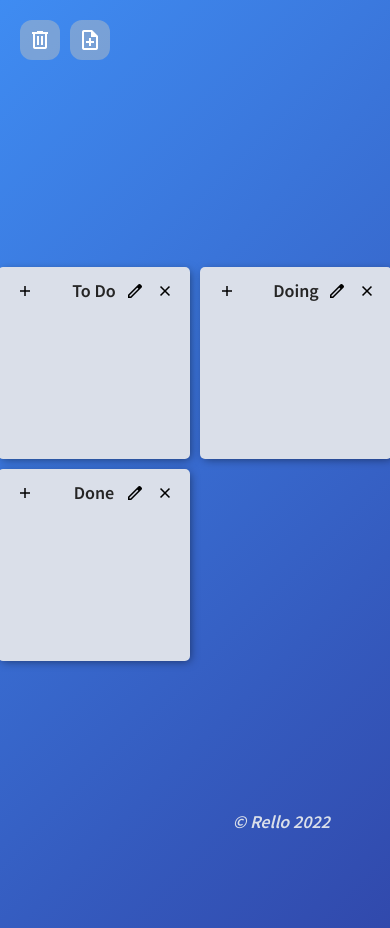
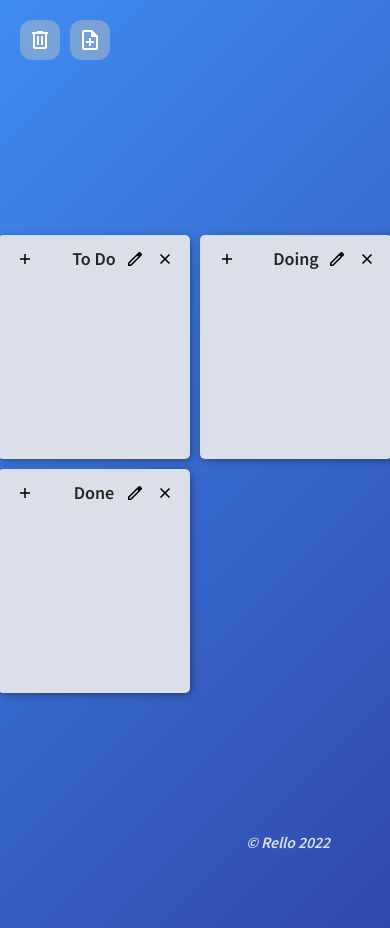
Before and after one commit to songforthemute/rello, a React (Create React App) app: page / in a window 390 px wide. Built offline with nearby package versions, Linux system fonts and the light colour scheme.

Commit message:
Reactive for iphone mini CSS

```diff
--- a/src/App.tsx
+++ b/src/App.tsx
@@ -52,14 +52,18 @@ const Boards = styled.div`
 
 const Footer = styled.footer`
     position: absolute;
-    bottom: 50px;
     right: 60px;
     color: ${(props) => props.theme.boardColor};
     font-size: 16px;
     font-weight: 600;
     font-style: italic;
-    @media screen and (max-width: 425px) {
-        bottom: 10px;
+    @media screen and (min-width: 769) {
+        bottom: 50px;
+    }
+    @media screen and (max-width: 768px) {
+        font-size: 14px;
+        letter-spacing: -0.1px;
+        bottom: -10px;
     }
 `;
 
--- a/src/components/Board.tsx
+++ b/src/components/Board.tsx
@@ -25,7 +25,11 @@ const Wrapper = styled.div`
     }
     @media screen and (max-width: 425px) {
         width: 12rem;
-        min-height: 12rem;
+        min-height: 14rem;
+    }
+    @media screen and (max-width: 375px) {
+        width: 10rem;
+        min-height: 14rem;
     }
 `;
 
```
